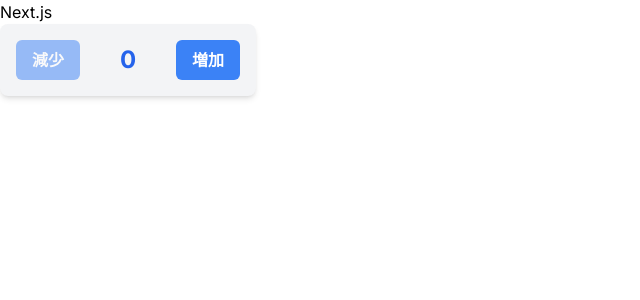
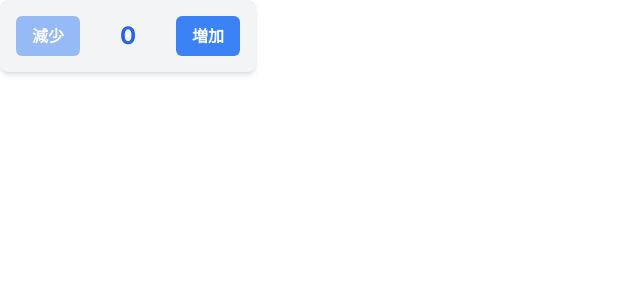
Before and after one commit to ca-terumi-k/loadmap_FE, a Next.js app in the folder next-app/: page / in a window 1280 px wide. Shown: the top 300 px of the page, without its empty margins (0-640 px from the left). Built offline with nearby package versions, Linux system fonts and the light colour scheme.

Commit message:
remove text

```diff
--- a/next-app/app/page.tsx
+++ b/next-app/app/page.tsx
@@ -3,7 +3,6 @@ export default function Home() {
     return (
         <>
             <div>
-                <h1>Next.js</h1>
                 <Counter />
             </div>
         </>
```
